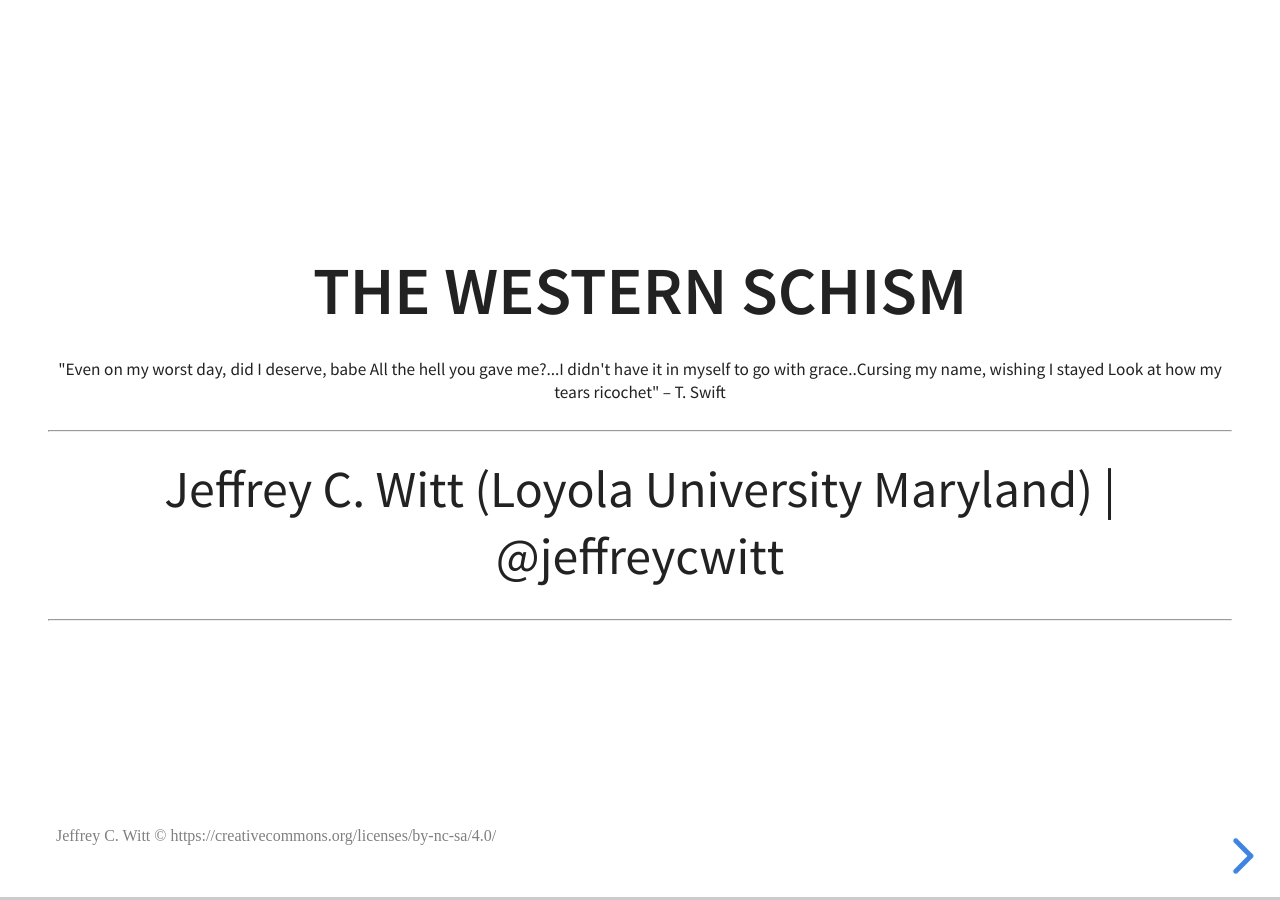
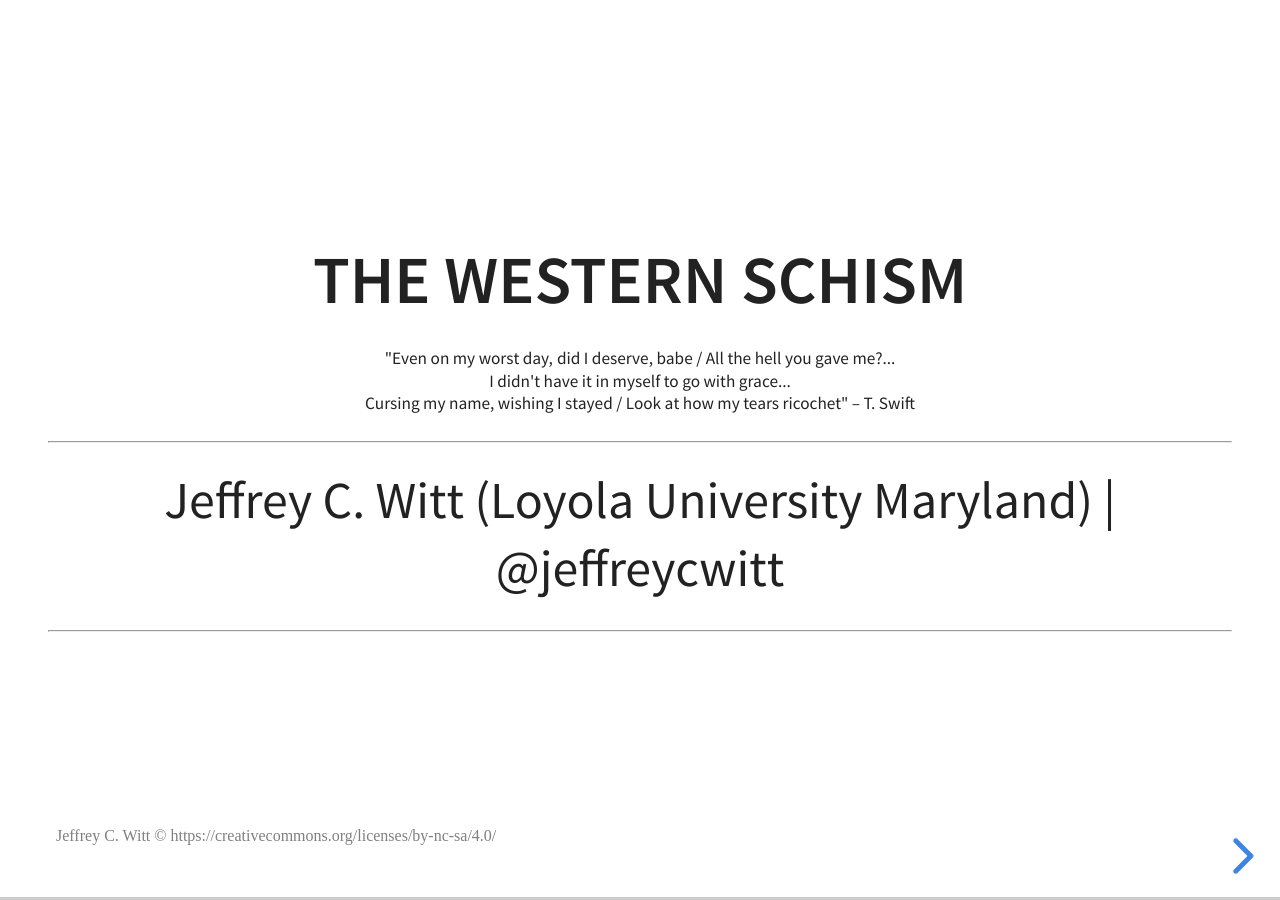
Before and after one commit to jeffreycwitt/jeffreycwitt.github.io, a Jekyll site: the page built from _slides/the-western-schism.html, in a window 1280 px wide. Built offline with Jekyll 4.4.1, drawn with Linux system fonts in a browser that asks for light colours.

Commit message:
epitaph update

```diff
--- a/_slides/the-western-schism.html
+++ b/_slides/the-western-schism.html
@@ -9,8 +9,8 @@
 
 <section>
 <h3>The Western Schism</h3>
-<p style="font-size: 14px">"Even on my worst day, did I deserve, babe All the hell you gave me?...I didn't have it in myself to go with grace..Cursing my name, wishing I stayed
-  Look at how my tears ricochet" – T. Swift </p>
+<p style="font-size: 14px">"Even on my worst day, did I deserve, babe / All the hell you gave me?...<br/>I didn't have it in myself to go with grace...<br/>Cursing my name, wishing I stayed
+  / Look at how my tears ricochet" – T. Swift </p>
 <hr/>
 <p>Jeffrey C. Witt (Loyola University Maryland) | @jeffreycwitt</p>
 <hr/>
```
